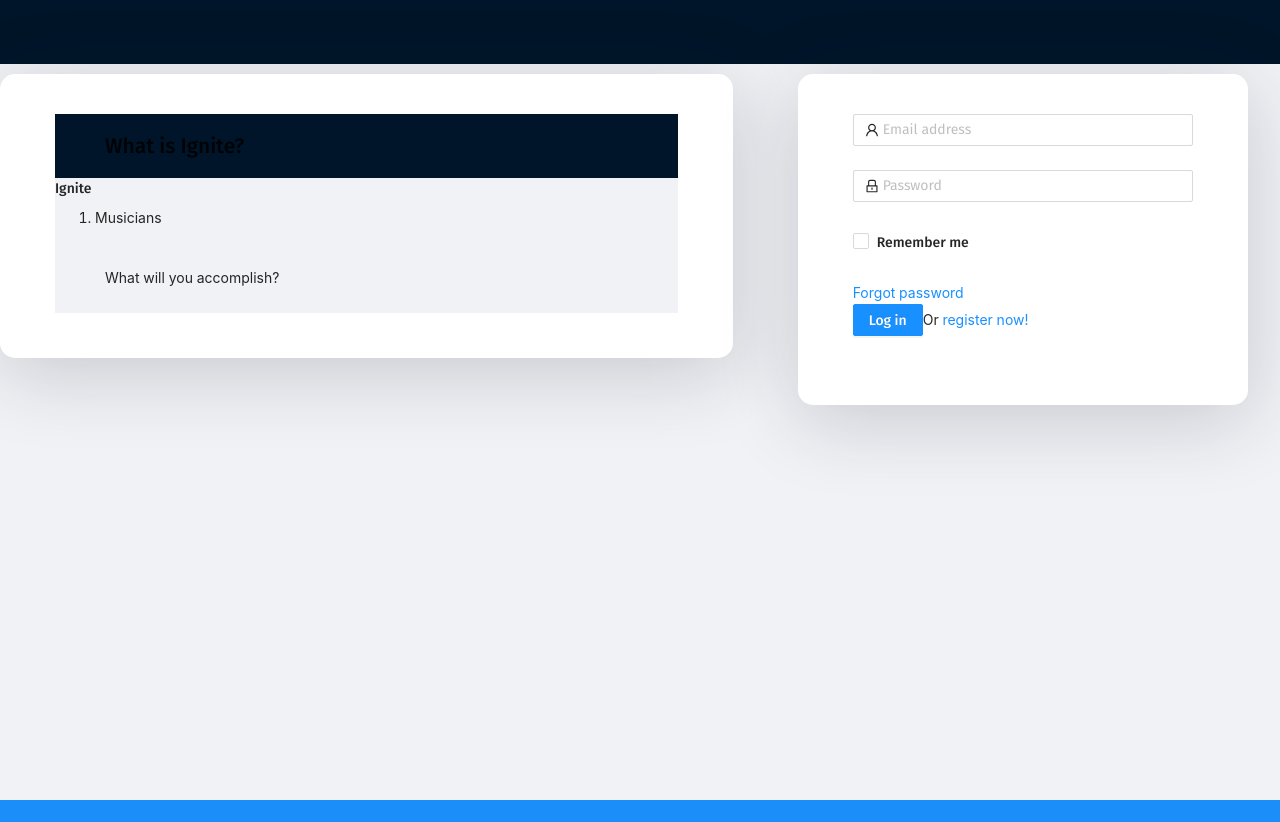
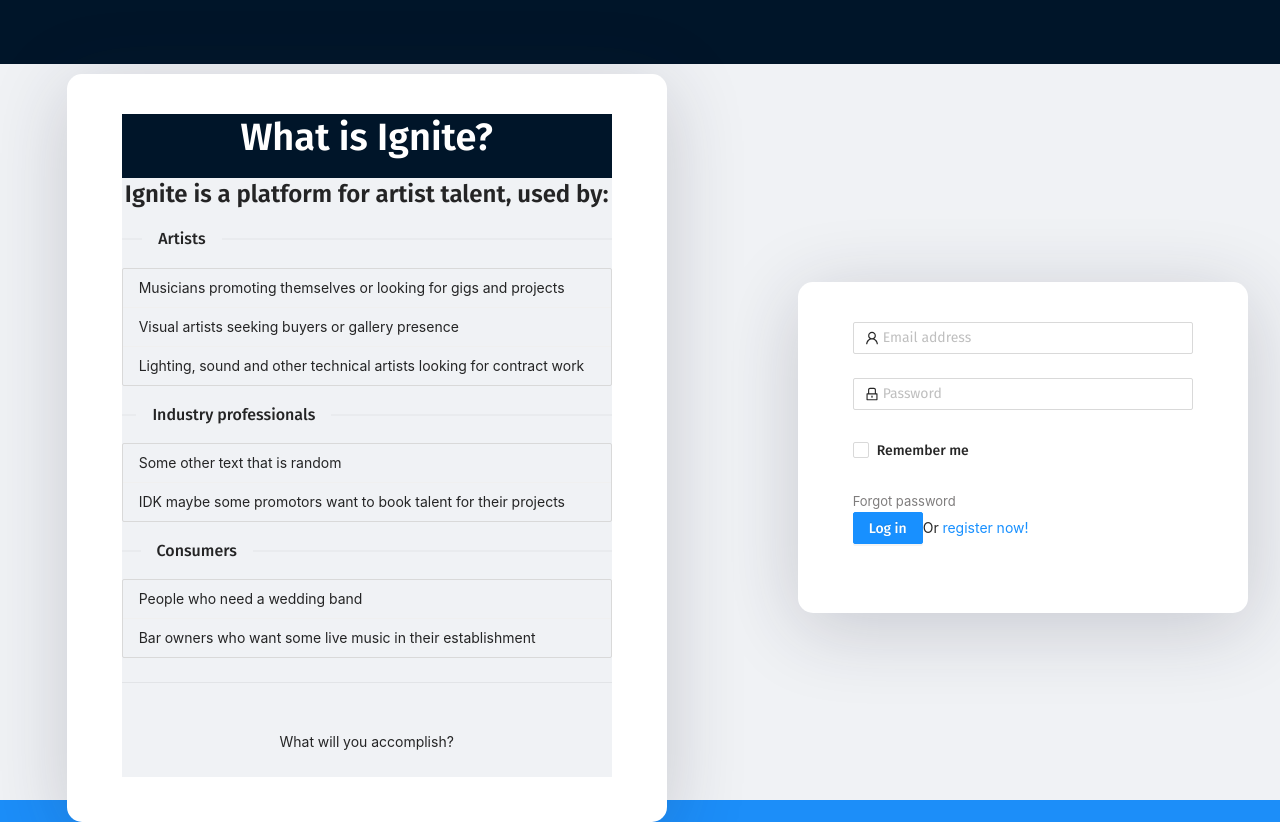
Before and after one commit to chumbalayaa/ignite-client, a React (Create React App) app: page /log-in in a window 1280 px wide. Before the commit the page ends 800 px from the top, so only its background shows below. Built offline with nearby package versions, Linux system fonts and the light colour scheme.

Commit message:
Added some content to explainer, fixed some CSS

```diff
--- a/src/App/App.css
+++ b/src/App/App.css
@@ -2,6 +2,8 @@
 
 .App {
   text-align: center;
+  flex-direction: column;
+  display: flex;
 }
 
 .App-logo {
--- a/src/App/App.js
+++ b/src/App/App.js
@@ -31,7 +31,6 @@ class App extends React.Component {
     return (
       <Router history={history}>
         <div className="App">
-          <div className="auth-wrapper">
           <Layout>
             <Switch>
               <PrivateRoute exact path="/" component={HomePage} />
@@ -40,7 +39,6 @@ class App extends React.Component {
             </Switch>
           </Layout>
         </div>
-        </div>
       </Router>
     );
   }
--- a/src/HomePage/HomePage.js
+++ b/src/HomePage/HomePage.js
@@ -5,7 +5,7 @@ import { userService, authenticationService } from "../_services";
 
 import { Layout } from "antd";
 
-const {Header, Sider, Content} = Layout;
+const { Header, Sider, Content } = Layout;
 
 class HomePage extends React.Component {
   constructor(props) {
--- /dev/null
+++ b/src/LoginPage/LoginPage.css
@@ -0,0 +1,9 @@
+.explainer {
+  width: 600px;
+  margin: auto;
+  background: #ffffff;
+  box-shadow: 0px 14px 80px rgba(34, 35, 58, 0.2);
+  padding: 40px 55px 45px 55px;
+  border-radius: 15px;
+  transition: all 0.3s;
+}
--- a/src/LoginPage/LoginPage.js
+++ b/src/LoginPage/LoginPage.js
@@ -9,7 +9,9 @@ import NavigationBar from "../_components/navbar.component";
 
 import { authenticationService } from "../_services/";
 
-const {Header, Sider, Content} = Layout;
+import "./LoginPage.css";
+
+const { Header, Sider, Content } = Layout;
 
 class LoginPage extends React.Component {
   constructor(props) {
@@ -20,28 +22,30 @@ class LoginPage extends React.Component {
     };
 
     if (this.state.currentUser) {
-      this.props.history.push('/');
+      this.props.history.push("/");
     }
   }
 
   render() {
     const { currentUser } = this.state;
-    const style = {padding: '8px 0'};
+    const style = { padding: "8px 0" };
     return (
       <Layout>
         <Header>
           <NavigationBar {...this.state} />
         </Header>
-        <Layout style={{paddingTop:'10px'}}>
-        <Row gutter={{xs: 8, sm: 16, md: 24, lg: 32}}>
+        <Layout style={{ paddingTop: "10px" }}>
+          <Row gutter={{ xs: 8, sm: 16, md: 24, lg: 32 }}>
             <Col className="gutter-row" span={14}>
-          <div class="auth-inner" style={{width:'100%'}}>
+              <div class="explainer">
                 <Explainer />
               </div>
             </Col>
             <Col className="gutter-row" span={10}>
+              <div class="auth-wrapper">
                 <div class="auth-inner">
-            <Login/>
+                  <Login />
+                </div>
               </div>
             </Col>
           </Row>
--- a/src/SignupPage/SignupPage.js
+++ b/src/SignupPage/SignupPage.js
@@ -9,7 +9,7 @@ import NavigationBar from "../_components/navbar.component";
 
 import { authenticationService } from "../_services/";
 
-const {Header, Sider, Content} = Layout;
+const { Header, Sider, Content } = Layout;
 
 class SignupPage extends React.Component {
   constructor(props) {
@@ -20,7 +20,7 @@ class SignupPage extends React.Component {
     };
 
     if (this.state.currentUser) {
-      this.props.history.push('/');
+      this.props.history.push("/");
     }
   }
 
@@ -37,7 +37,7 @@ class SignupPage extends React.Component {
               <Explainer />
             </Sider>
           </div>
-        <Content style={{paddingTop: '15px'}}>
+          <Content style={{ paddingTop: "15px" }}>
             <div class="auth-inner">
               <Signup />
             </div>
--- a/src/_components/explainer.component.js
+++ b/src/_components/explainer.component.js
@@ -1,24 +1,65 @@
 import React, { Component } from "react";
-import { Layout, Menu, Button, Avatar } from "antd";
+import { List, Typography, Divider, Layout, Menu, Button, Avatar } from "antd";
 
-const {Header, Content, Footer} = Layout;
+const { Title } = Typography;
+const { Header, Content, Footer } = Layout;
+const ListItem = List.Item;
 
 export default class Explainer extends Component {
   constructor(props) {
     super(props);
+
+    this.artistUsers = [
+      "Musicians promoting themselves or looking for gigs and projects",
+      "Visual artists seeking buyers or gallery presence",
+      "Lighting, sound and other technical artists looking for contract work",
+    ];
+
+    this.industryUsers = [
+      "Some other text that is random",
+      "IDK maybe some promotors want to book talent for their projects",
+    ];
+
+    this.consumerUsers = [
+      "People who need a wedding band",
+      "Bar owners who want some live music in their establishment",
+    ];
   }
 
   render() {
-    return(
+    return (
       <Layout>
-        <Header><h2>What is Ignite?</h2></Header>
+        <Header>
+          <Title style={{ color: "white" }}>What is Ignite?</Title>
+        </Header>
         <Layout>
           <Content>
-            <h4>Ignite </h4>
-            <ol>
-              <li>Musicians</li>
-            </ol>
+            <Title level={3}>
+              Ignite is a platform for artist talent, used by:
+            </Title>
+            <Divider orientation="left">Artists</Divider>
+            <List
+              size="small"
+              bordered
+              dataSource={this.artistUsers}
+              renderItem={(item) => <ListItem>{item}</ListItem>}
+            />
+            <Divider orientation="left">Industry professionals</Divider>
+            <List
+              size="small"
+              bordered
+              dataSource={this.industryUsers}
+              renderItem={(item) => <ListItem>{item}</ListItem>}
+            />
+            <Divider orientation="left">Consumers</Divider>
+            <List
+              size="small"
+              bordered
+              dataSource={this.consumerUsers}
+              renderItem={(item) => <ListItem>{item}</ListItem>}
+            />
           </Content>
+          <Divider orientation="left"></Divider>
           <Footer>What will you accomplish?</Footer>
         </Layout>
       </Layout>
--- a/src/_components/login.component.js
+++ b/src/_components/login.component.js
@@ -1,5 +1,5 @@
-import React, { Component } from "react";
-import { Form, Input, Button, Checkbox } from "antd";
+import React, { Component, useState } from "react";
+import { Alert, Form, Input, Button, Checkbox } from "antd";
 import {
   UserOutlined,
   LockOutlined,
@@ -12,36 +12,37 @@ import { history } from "../_helpers";
 const FormItem = Form.Item;
 
 export default class Login extends Component {
-  constructor (props) {
+  constructor(props) {
     super(props);
 
     this.handleResponse = this.handleResponse.bind(this);
     this.onFinish = this.onFinish.bind(this);
   }
 
-  handleResponse (res) {
+  handleResponse(res) {
     console.log(res);
-    if (res){
-      history.push('/');
+    if (res) {
+      history.push("/");
       window.location.reload(true);
-    }else {
-      alert("Not authorized, please try again");
+    } else {
+      alert("Failure");
     }
   }
 
   onFinish(values) {
     const req = {
       email: values.email,
-      password: values.password
-    }
-    return userService.getUser(req)
-      .then(result => this.handleResponse(result))
-      .catch((err) => console.log('heyo', err))
+      password: values.password,
+    };
+    return userService
+      .getUser(req)
+      .then((result) => this.handleResponse(result))
+      .catch((err) => console.log("heyo", err));
   }
 
   render() {
     return (
-      <Form onFinish={this.onFinish} className="login-form">
+      <Form onFinish={this.onFinish} className="login-form" id="loginForm">
         <FormItem
           name="email"
           rules={[{ required: true, message: "Please input your email" }]}
@@ -65,7 +66,7 @@ export default class Login extends Component {
           <FormItem>
             <Checkbox>Remember me</Checkbox>
           </FormItem>
-          <a className="login-form-forgot" href="">
+          <a className="forgot-password" href="">
             Forgot password
           </a>
         </FormItem>
--- a/src/_components/navbar.component.js
+++ b/src/_components/navbar.component.js
@@ -42,7 +42,10 @@ export default class NavigationBar extends Component {
     } else {
       authenticatedNavbar = (
         <Layout>
-        <Header id="mainNavUnAuth" style={{ position: "fixed", width: "100%" }}>
+          <Header
+            id="mainNavUnAuth"
+            style={{ position: "fixed", width: "100%" }}
+          >
             <div className="logo" />
           </Header>
         </Layout>
```
Also changed, not shown: src/_components/signup.component.js (+7 -6 lines), src/_services/user.service.js (+5 -5 lines). Lines whose indentation alone changed are shown as unchanged.
